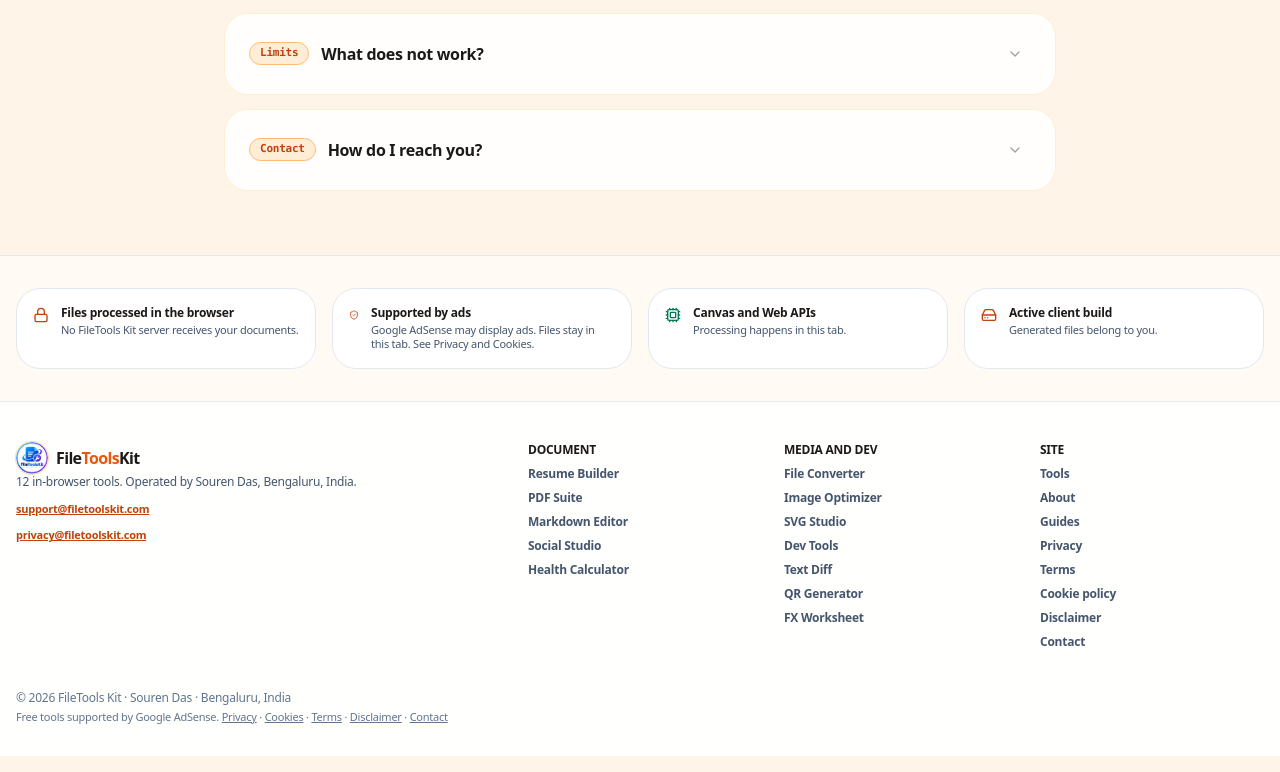
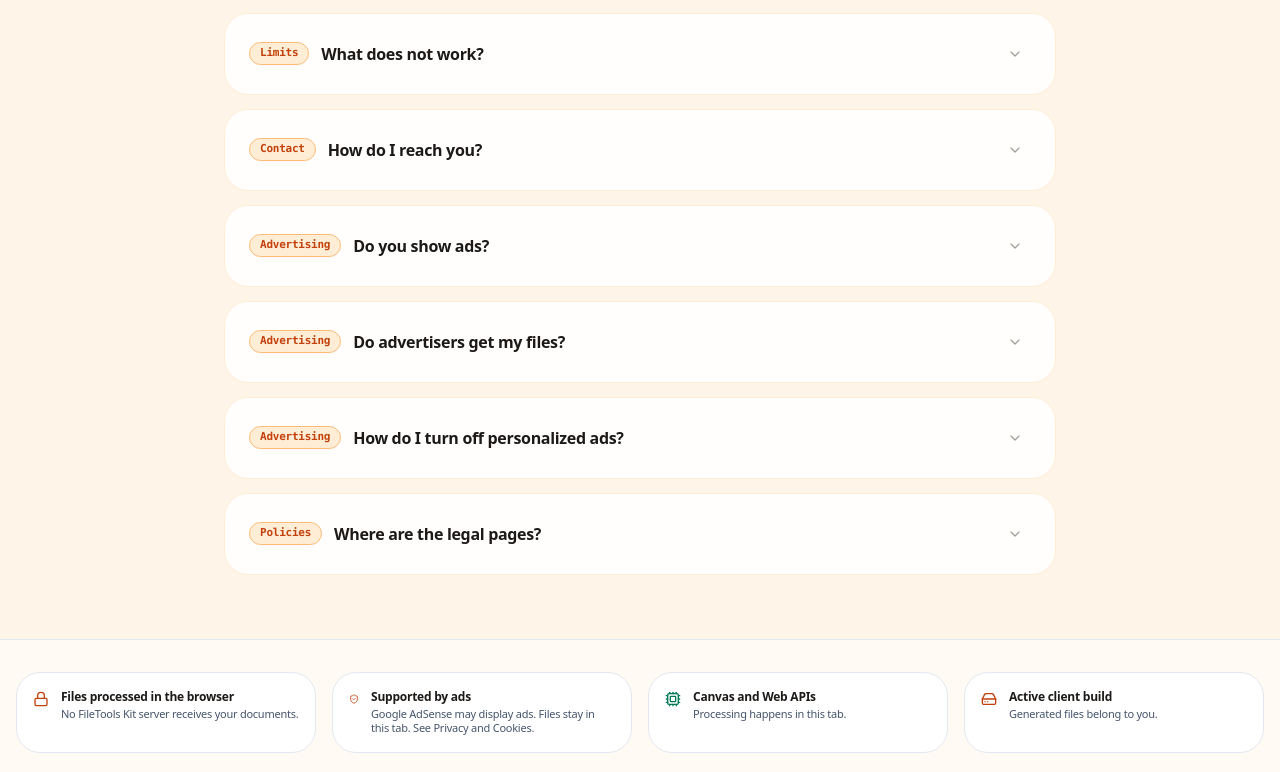
Before and after one commit to Sourendas/OmniCraft-Studio, a React (Vite) app: page / in a window 1280 px wide. Shown: the part 5736-6508 px from the top of the page. Built offline with nearby package versions, Linux system fonts and the light colour scheme.

Commit message:
Add AdSense FAQ: ads, files, opt-out, legal pages

```diff
--- a/src/data/toolsData.ts
+++ b/src/data/toolsData.ts
@@ -40,7 +40,7 @@ export const TOOLS_DATA: ToolItem[] = [
     route: '/file-converter',
     iconName: 'RefreshCw',
     badge: 'Free',
-    gradient: 'from-emerald-500/20 via-teal-500/10 to-cyan-500/20',
+    gradient: 'from-emerald-500/20 via-orange-500/10 to-cyan-500/20',
     highlights: ['PNG / JPG / WebP', 'Audio to WAV', 'DOCX to PDF or TXT', 'Runs in the browser'],
     image: 'https://images.unsplash.com/photo-1558494949-ef010cbdcc31?auto=format&fit=crop&w=800&q=80',
     screenshotAlt: 'In-browser file converter queue',
@@ -85,7 +85,7 @@ export const TOOLS_DATA: ToolItem[] = [
     route: '/dev-tools',
     iconName: 'Terminal',
     badge: 'Free',
-    gradient: 'from-teal-500/20 via-emerald-500/10 to-green-500/20',
+    gradient: 'from-orange-500/20 via-emerald-500/10 to-green-500/20',
     highlights: ['JSON / CSV (flat)', 'SQL keyword line-breaks', 'RegEx tester', 'SHA hashes'],
     image: 'https://images.unsplash.com/photo-1555066931-4365d14bab8c?auto=format&fit=crop&w=800&q=80',
     screenshotAlt: 'Developer converters and hash tools',
@@ -126,7 +126,7 @@ export const TOOLS_DATA: ToolItem[] = [
     name: 'Health Calculator',
     category: 'Productivity & Utility',
     description: 'Mifflin-St Jeor BMR and TDEE estimates with macro sliders. Not medical advice.',
-    detailedDescription: 'Estimates BMR with Mifflin-St Jeor and TDEE from an activity multiplier. Macro grams follow simple ratio sliders. Educational only \u2014 not medical advice.',
+    detailedDescription: 'Estimates BMR with Mifflin-St Jeor and TDEE from an activity multiplier. Macro grams follow simple ratio sliders. Educational only — not medical advice.',
     route: '/health-calc',
     iconName: 'Flame',
     badge: 'Free',
@@ -160,7 +160,7 @@ export const TOOLS_DATA: ToolItem[] = [
     route: '/svg-editor',
     iconName: 'Sparkles',
     badge: 'Free',
-    gradient: 'from-teal-500/20 via-cyan-500/10 to-emerald-500/20',
+    gradient: 'from-orange-500/20 via-cyan-500/10 to-emerald-500/20',
     highlights: ['Color & stroke editor', 'Minified SVG', 'React JSX export', 'PNG export'],
     image: 'https://images.unsplash.com/photo-1618005182384-a83a8bd57fbe?auto=format&fit=crop&w=800&q=80',
     screenshotAlt: 'SVG vector studio',
@@ -192,7 +192,7 @@ export const FAQ_DATA: FaqItem[] = [
   {
     category: 'Pricing',
     question: 'Is anything paid?',
-    answer: 'No. All 12 tools are free in the browser. There is no checkout and no subscription on this site.'
+    answer: 'No. All 12 tools are free in the browser. There is no checkout and no subscription on this site. The site is supported by Google AdSense ads.'
   },
   {
     category: 'Commercial use',
@@ -207,6 +207,26 @@ export const FAQ_DATA: FaqItem[] = [
   {
     category: 'Contact',
     question: 'How do I reach you?',
-    answer: 'Email support@filetoolskit.com or privacy@filetoolskit.com. Operator: Souren Das, Bengaluru, India.'
+    answer: 'Email support@filetoolskit.com or privacy@filetoolskit.com. Operator: Souren Das, Bengaluru, India. There is no phone line or ticket portal.'
+  },
+  {
+    category: 'Advertising',
+    question: 'Do you show ads?',
+    answer: 'Yes. FileTools Kit uses Google AdSense Auto ads to support the free tools. The publisher script is on the site (pub-4409273905876536). Ads may be personalized where permitted. Manage them at adssettings.google.com. See Privacy and the Cookie policy.'
+  },
+  {
+    category: 'Advertising',
+    question: 'Do advertisers get my files?',
+    answer: 'No. Tools do not upload your PDFs, images, or resume text to FileTools Kit. Ad networks do not receive those bytes from our servers. Loading the website and showing ads is a separate channel from file bytes in the tab.'
+  },
+  {
+    category: 'Advertising',
+    question: 'How do I turn off personalized ads?',
+    answer: 'Use Google Ads Settings (adssettings.google.com) and your browser cookie controls. Visitors in the EEA, UK, and Switzerland may see a Google consent message. Some US-state visitors may see a Google US-state privacy notice. Blocking cookies may limit ads rather than remove every advertisement.'
+  },
+  {
+    category: 'Policies',
+    question: 'Where are the legal pages?',
+    answer: 'Privacy, Terms, Cookie policy, Disclaimer, About, and Contact are linked in the footer on every page. Guides explain how individual tools work in this tab.'
   }
 ];
```
